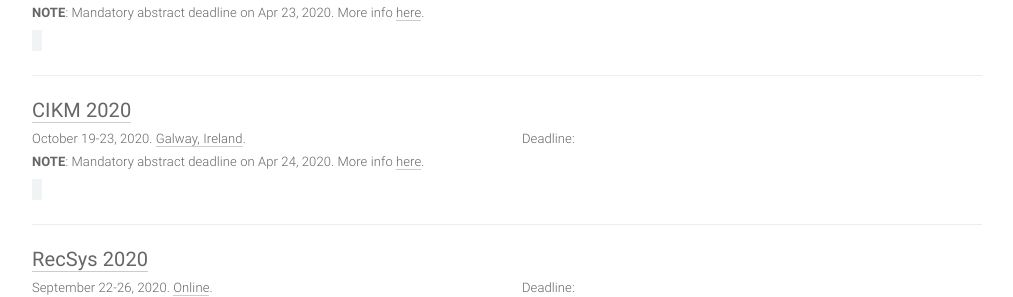
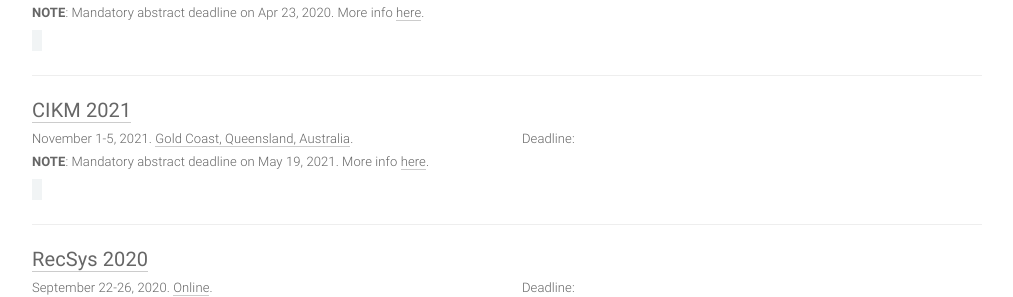
Before and after one commit to paperswithcode/ai-deadlines, a Jekyll site: the page built from index.html, in a window 1280 px wide and 900 px high, scrolled down 2016 px. Shown: the part 162-459 px from the top of the window, without its empty margins (133-1146 px from the left). Built offline with Jekyll 4.4.1, drawn with Linux system fonts in a browser that asks for light colours; comment, search, counter and statistics services are not loaded.

Commit message:
update cikm2020 to cikm2021

```diff
--- a/_data/conferences.yml
+++ b/_data/conferences.yml
@@ -183,16 +183,16 @@
 
 - title: CIKM
   hindex: 48
-  year: 2020
-  id: cikm20
-  link: https://cikm2020.org/
-  deadline: '2020-05-01 23:59:59'
-  abstract_deadline: '2020-04-24 23:59:59'
+  year: 2021
+  id: cikm21
+  link: https://cikm2021.org/
+  deadline: '2021-05-26 23:59:59'
+  abstract_deadline: '2021-05-19 23:59:59'
   timezone: UTC-12
-  date: October 19-23, 2020
-  place: Galway, Ireland
+  date: November 1-5, 2021
+  place: Gold Coast, Queensland, Australia
   sub: DM
-  note: '<b>NOTE</b>: Mandatory abstract deadline on Apr 24, 2020. More info <a href=''https://cikm2020.org/call-for-papers-full-and-short-research-papers/''>here</a>.'
+  note: '<b>NOTE</b>: Mandatory abstract deadline on May 19, 2021. More info <a href=''https://www.cikm2021.org/''>here</a>.'
 
 - title: RecSys
   hindex: 45
```
